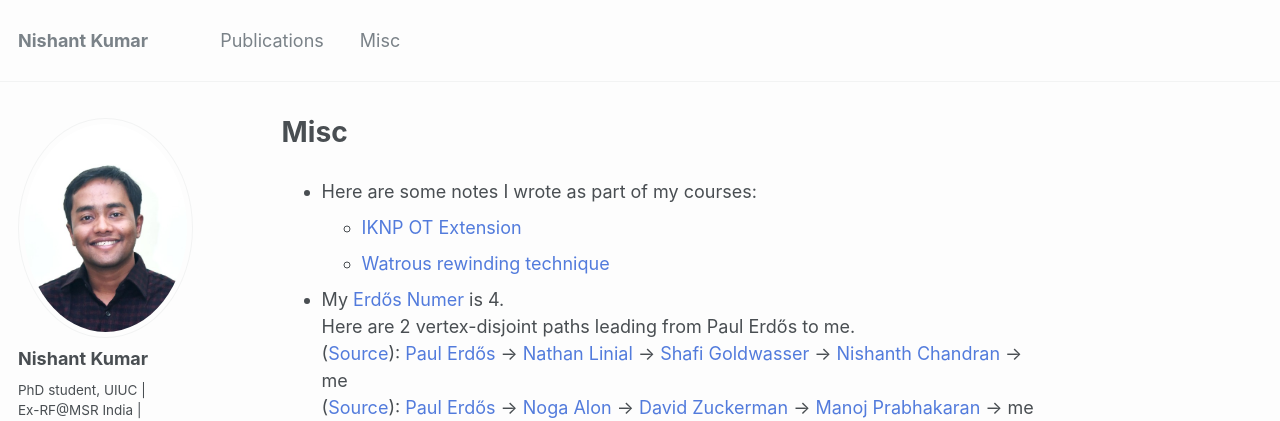
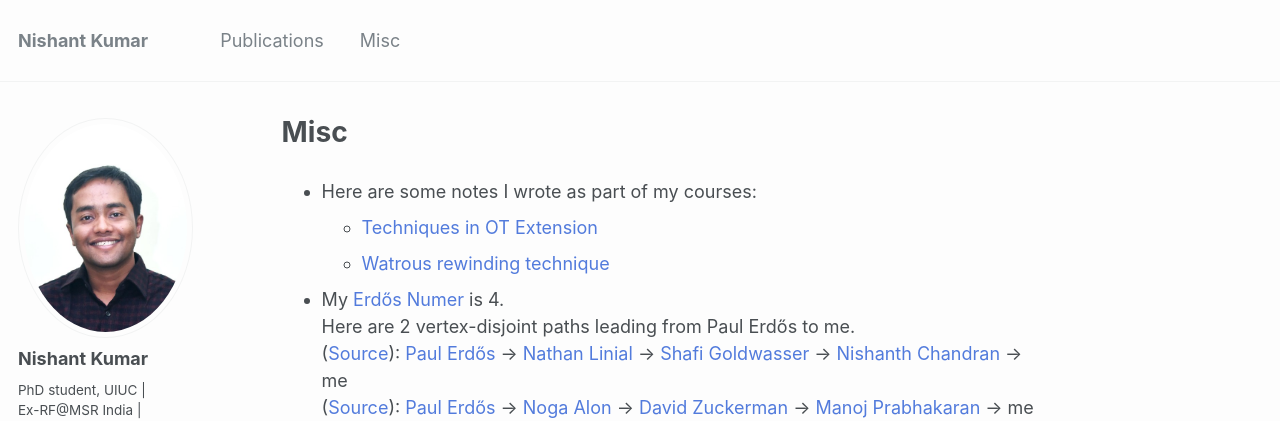
Before and after one commit to nishkum/nishkum.github.io, a Jekyll site: the page built from _pages/misc.md, in a window 1280 px wide. Shown: the top 421 px of the page. Built offline with Jekyll 4.4.1, drawn with Linux system fonts in a browser that asks for light colours; some web fonts are replaced.

Commit message:
changed OTE name

```diff
--- a/_pages/misc.md
+++ b/_pages/misc.md
@@ -7,7 +7,7 @@ redirect_from:
   - /misc.html
 ---
 * Here are some notes I wrote as part of my courses:
-    * [IKNP OT Extension](/files/OT_extension.pdf)
+    * [Techniques in OT Extension](/files/OT_extension.pdf)
     * [Watrous rewinding technique](/files/zk_quantum_attacks.pdf)
 * My [Erd&#337;s Numer](https://en.wikipedia.org/wiki/Erd%C5%91s_number) is 4.
 Here are 2 vertex-disjoint paths leading from Paul Erd&#337;s to me.
```
